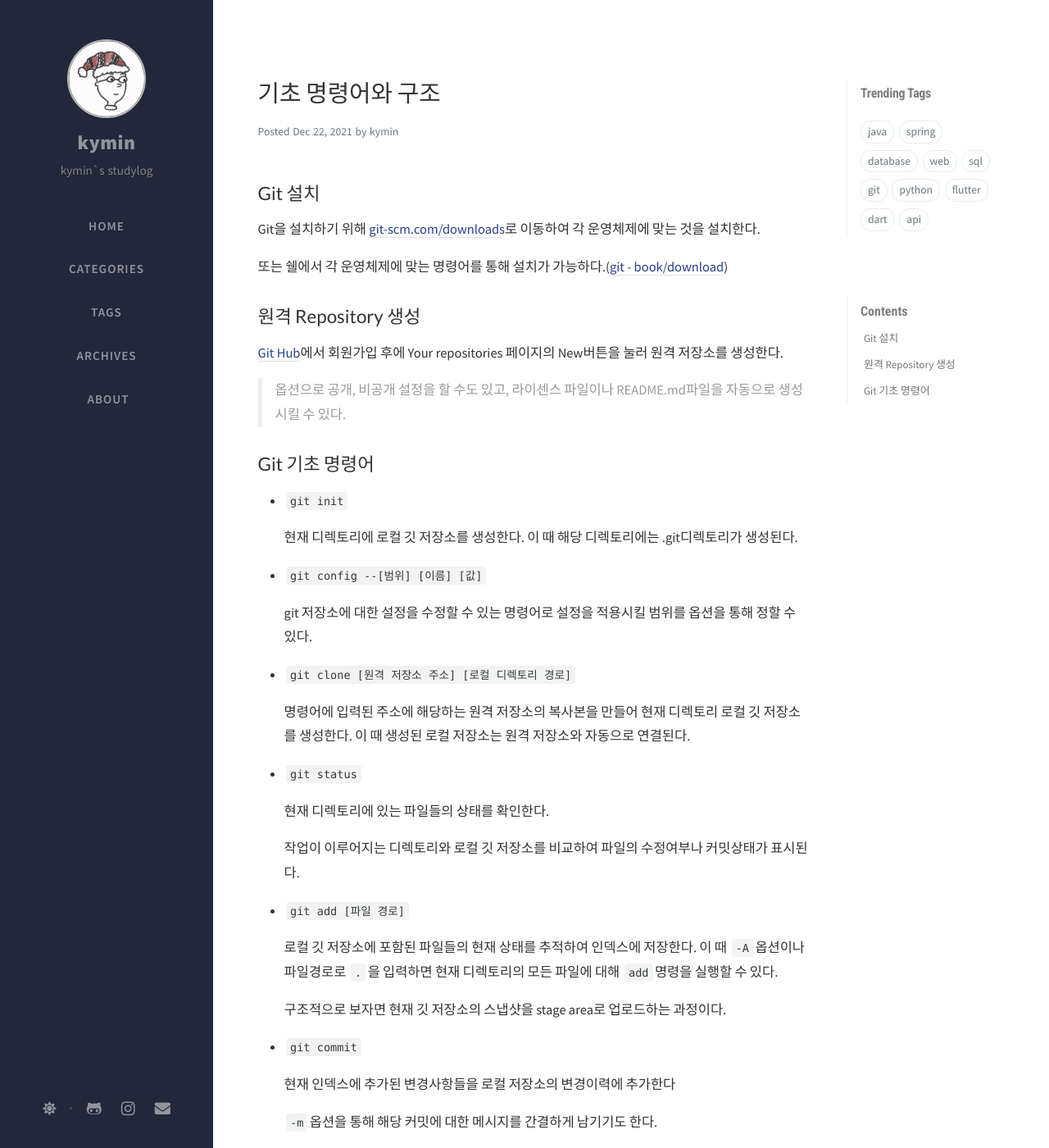
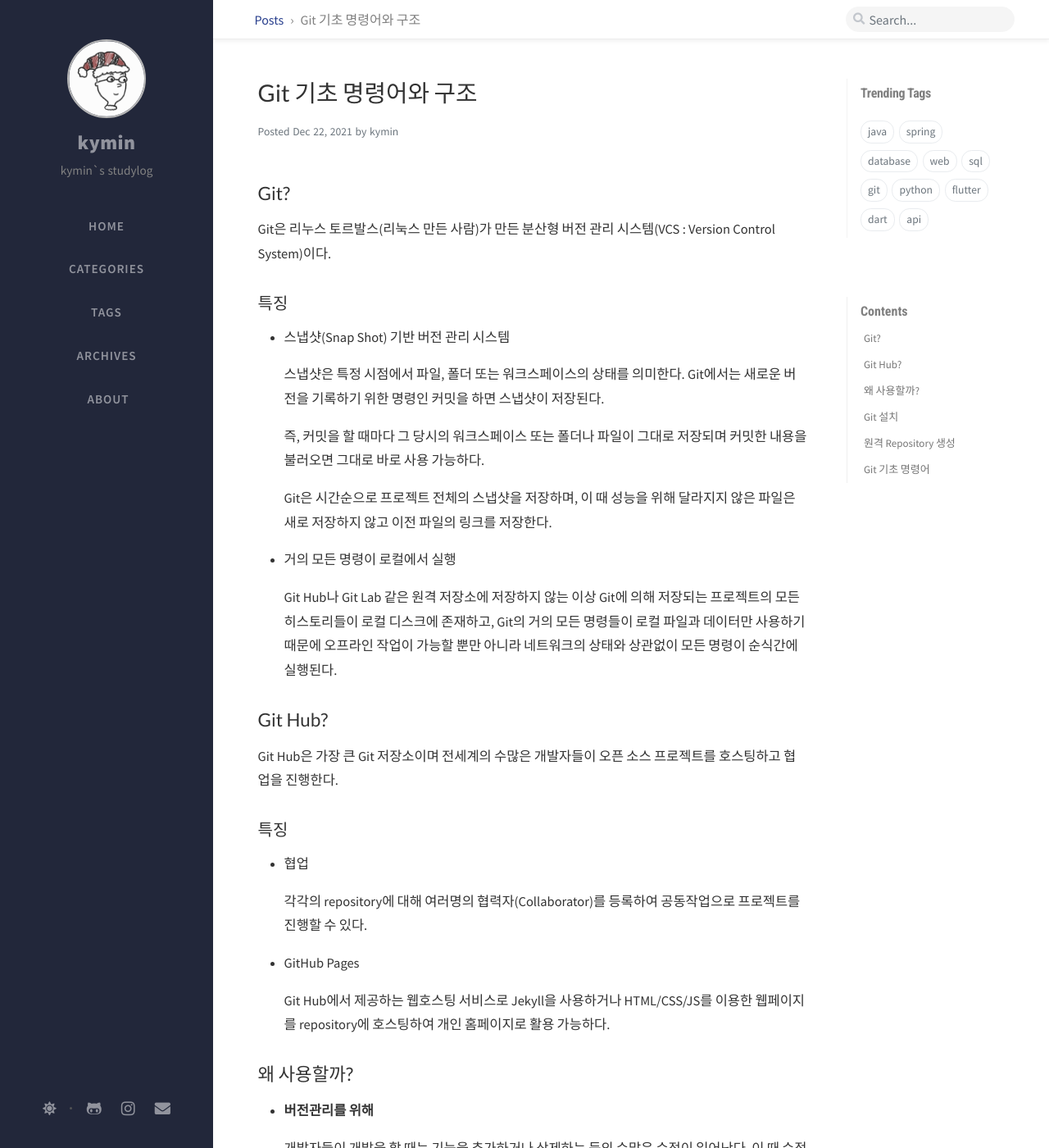
Before and after one commit to Kyoung-M1N/kyoung-M1N.github.io, a Jekyll site: the page built from _posts/git/2021-12-22-[Git]starting.md, in a window 1280 px wide and 1400 px high. Shown: the whole window at 82% size. Built offline with Jekyll 4.4.1, drawn with Linux system fonts in a browser that asks for light colours; nearby versions of some CDN libraries; comment, search, counter and statistics services are not loaded; some of the changed text lies outside the part shown.

Commit message:
docs: 포스트 수정

```diff
--- a/_posts/git/2021-12-22-[Git]starting.md
+++ b/_posts/git/2021-12-22-[Git]starting.md
@@ -1,10 +1,58 @@
 ---
-title: 기초 명령어와 구조
+title: Git 기초 명령어와 구조
 author: kymin
 date: 2021-12-22 19:31
 categories: [Git]
 tags: [git, github]
 ---
+## Git?
+
+Git은 리누스 토르발스(리눅스 만든 사람)가 만든 분산형 버전 관리 시스템(VCS : Version Control System)이다.
+
+### 특징
+
+- 스냅샷(Snap Shot) 기반 버전 관리 시스템
+
+  스냅샷은 특정 시점에서 파일, 폴더 또는 워크스페이스의 상태를 의미한다. Git에서는 새로운 버전을 기록하기 위한 명령인 커밋을 하면 스냅샷이 저장된다.
+
+  즉, 커밋을 할 때마다 그 당시의 워크스페이스 또는 폴더나 파일이 그대로 저장되며 커밋한 내용을 불러오면 그대로 바로 사용 가능하다.
+
+  Git은 시간순으로 프로젝트 전체의 스냅샷을 저장하며, 이 때 성능을 위해 달라지지 않은 파일은 새로 저장하지 않고 이전 파일의 링크를 저장한다.
+
+- 거의 모든 명령이 로컬에서 실행
+
+  Git Hub나 Git Lab 같은 원격 저장소에 저장하지 않는 이상 Git에 의해 저장되는 프로젝트의 모든 히스토리들이 로컬 디스크에 존재하고, Git의 거의 모든 명령들이 로컬 파일과 데이터만 사용하기 때문에 오프라인 작업이 가능할 뿐만 아니라 네트워크의 상태와 상관없이 모든 명령이 순식간에 실행된다.
+
+## Git Hub?
+
+Git Hub은 가장 큰 Git 저장소이며 전세계의 수많은 개발자들이 오픈 소스 프로젝트를 호스팅하고 협업을 진행한다.
+
+### 특징
+
+- 협업
+
+  각각의 repository에 대해 여러명의 협력자(Collaborator)를 등록하여 공동작업으로 프로젝트를 진행할 수 있다.
+
+- GitHub Pages
+
+  Git Hub에서 제공하는 웹호스팅 서비스로 Jekyll을 사용하거나 HTML/CSS/JS를 이용한 웹페이지를 repository에 호스팅하여 개인 홈페이지로 활용 가능하다.
+
+## 왜 사용할까?
+
+- **버전관리를 위해**
+
+  개발자들이 개발을 할 때는 기능을 추가하거나 삭제하는 등의 수많은 수정이 일어난다. 이 때 수정 도중에 오류가 발생하여 이전 버전으로 돌아가야 하거나 이전에 삭제한 기능을 다시 불러와야 할 때를 대비하여 각 버전에 대한 저장은 필수적이다.
+
+  이 때 만약 git이 없다면 매번 프로젝트 전체를 복사해서 관리파일에 붙여넣기를 해야할 것이다. 이는 매우 번거로울 뿐만 아니라 많은 용량을 차지하게 된다.
+
+  따라서 git을 통해 많은 개발자들이 프로젝트를 저장하고 버전을 관리한다.
+
+- **협업을 위해**
+
+  개발은 주로 여러 사람들이 함께 프로젝트를 진행하기 때문에 프로젝트에 포함되는 소스코드를 여러명이 작성하는 경우가 많이 발생한다. 이 때 Git hub와 git을 이용하여 원격 저장소에 있는 프로젝트를 여러명이 공유하면서 개발을 진행할 수 있고, 결과물을 합칠 수 있다.
+
+  또한 합치는 과정에서 각각 다른 사람들이 작성한 소스 코드가 충돌하는 경우가 발생하면 어느 부분에서 충돌이 발생했는지 경고해주기도 한다.
+
 ## Git 설치
 
 Git을 설치하기 위해 [git-scm.com/downloads](https://git-scm.com/downloads)로 이동하여 각 운영체제에 맞는 것을 설치한다.
@@ -99,6 +147,8 @@ Git을 설치하기 위해 [git-scm.com/downloads](https://git-scm.com/downloads
 
 [inflearn - Git](https://www.inflearn.com/course/%EC%A7%80%EC%98%A5%EC%97%90%EC%84%9C-%EC%98%A8-git/dashboard)
 
+[pages.github.com](https://pages.github.com/)
+
 [AWS CodeCommit](https://docs.aws.amazon.com/ko_kr/codecommit/latest/userguide/how-to-basic-git.html)
 
 [subicura.com](https://subicura.com/git/guide/basic.html#git-init-저장소-만들기)
```
Also changed, not shown: _posts/git/2021-12-19-[Git]about_git.md (deleted, +0 -66 lines), _posts/git/2022-01-05-[Git]subdivision.md (+1 -1 lines), _posts/git/2023-11-06-[Git]commit_conventions.md (+1 -1 lines).
